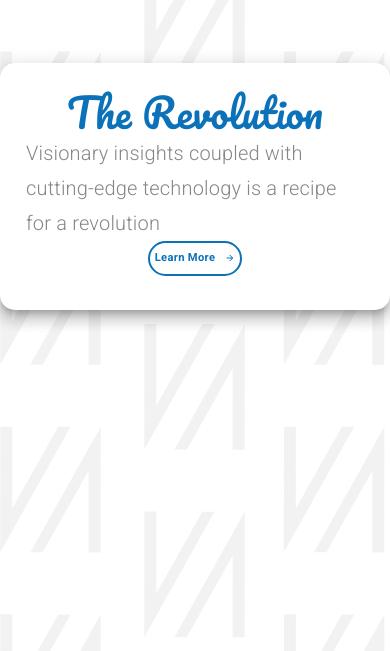
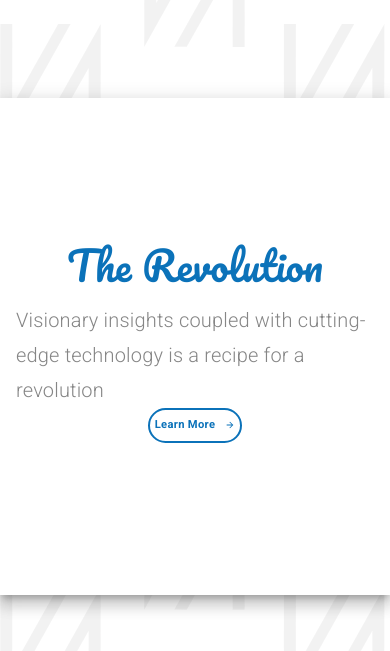
Before and after one commit to oscaramos/arc-development, a React (Create React App) app: page / in a window 390 px wide. Shown: the part 3475-4126 px from the top of the page. Built offline with nearby package versions, Linux system fonts and the light colour scheme.

Commit message:
Revolution Card is more responsive

```diff
--- a/src/components/LandingPage.js
+++ b/src/components/LandingPage.js
@@ -99,7 +99,15 @@
     position: 'absolute',
     boxShadow: theme.shadows[10],
     borderRadius: 15,
-    padding: 10
+    padding: '10em',
+    [theme.breakpoints.down("sm")]: {
+      paddingTop: '8em',
+      paddingBottom: '8em',
+      paddingLeft: 0,
+      paddingRight: 0,
+      borderRadius: 0,
+      width: '100%'
+    }
   }
 }))
 
@@ -233,13 +241,13 @@
       </Grid>
 
       <Grid item>
-        <Grid container alignItems='center' justify='center' style={{ height: '100em' }}>
+        <Grid container alignItems='center' justify='center' style={{ height: '100em', marginTop: '10em' }}>
           <Card className={classes.revolutionCard}>
             <CardContent>
               <Grid container direction='column' alignItems='center'>
 
                 <Grid item>
-                  <Typography variant='h3'>
+                  <Typography variant='h3' gutterBottom>
                     The Revolution
                   </Typography>
                 </Grid>
```
